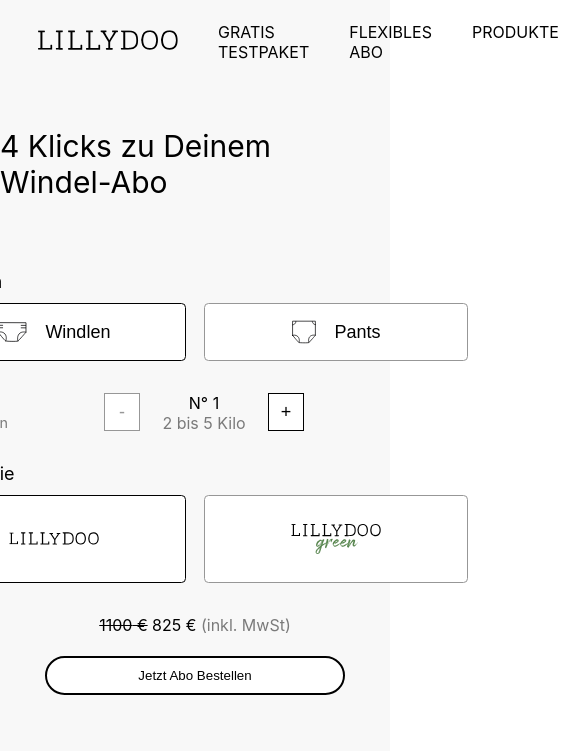
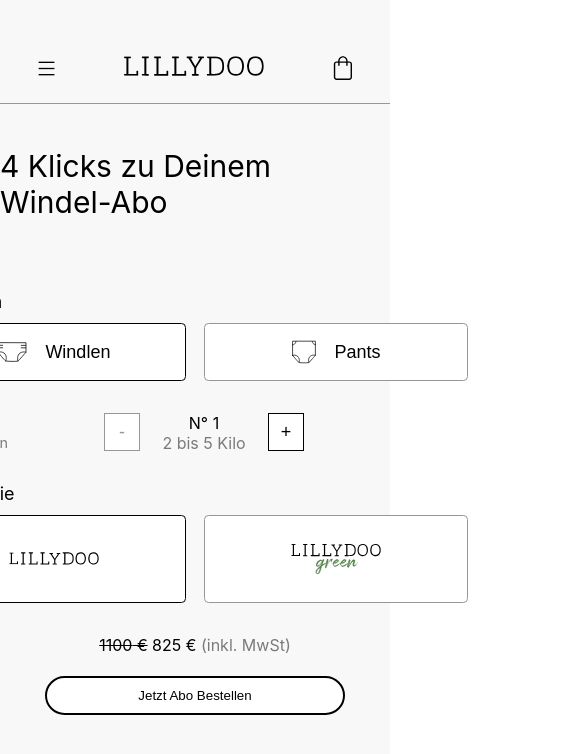
Before and after one commit to javadtavakoli/lillydoo, a React (Create React App) app: page / in a window 390 px wide. Shown: the top 754 px of the page, 585 px wide, since content can reach past the window. Built offline with nearby package versions, Linux system fonts and the light colour scheme.

Commit message:
responsive menu

```diff
--- a/src/components/home/menu/index.tsx
+++ b/src/components/home/menu/index.tsx
@@ -3,6 +3,7 @@
   return (
     <nav className="menu">
       <div className="menu__inner">
+        <div className="menu__menu-icon"></div>
         <div className="menu__logo">
           <a href="/">
             <img alt="Lillydoo big logo" src={"/assets/images/header/lillydoo-logo-white.svg"} />
@@ -20,6 +21,7 @@
             <li>Magazin</li>
             <li>Über Lillydoo</li>
           </ul>
+          <div className="menu__shop-icon"></div>
         </div>
       </div>
     </nav>
--- a/src/components/home/menu/styles.scss
+++ b/src/components/home/menu/styles.scss
@@ -1,6 +1,24 @@
 @import "../../../variables.scss";
 @import "../../../mixins.scss";
-
+.menu__menu-icon{
+  background: url("~/public/assets/icons/menu.svg");
+  background-size:contain;
+  background-repeat: no-repeat;
+  width: 17px;
+  height: 15.5px;
+  cursor: pointer;
+  display: none;
+}
+.menu__shop-icon{
+  background: url("~/public/assets/icons/basket-black.svg");
+  background-size:contain;
+  background-repeat: no-repeat;
+  width: 19.12px;
+  height: 25px;
+  margin-left: auto;
+  cursor: pointer;
+  display: none;
+}
 .menu {
   background: $box-bg-color;
   padding: 1.375em;
@@ -30,3 +48,22 @@
   }
 
 }
+@media (max-width:$br-l) {
+  .menu{
+    padding-top: 3.5em;
+    border-bottom: 1px solid $border-color;
+    ul{
+      display: none;
+    }
+
+  }
+  .menu__logo{
+    margin: 0 auto;
+  }
+  .menu__menu-icon{
+    display: block;
+  }
+  .menu__shop-icon{
+    display: block;
+  }
+}
```
Also changed, not shown: public/assets/icons/basket-black.svg (added), public/assets/icons/menu.svg (added).
